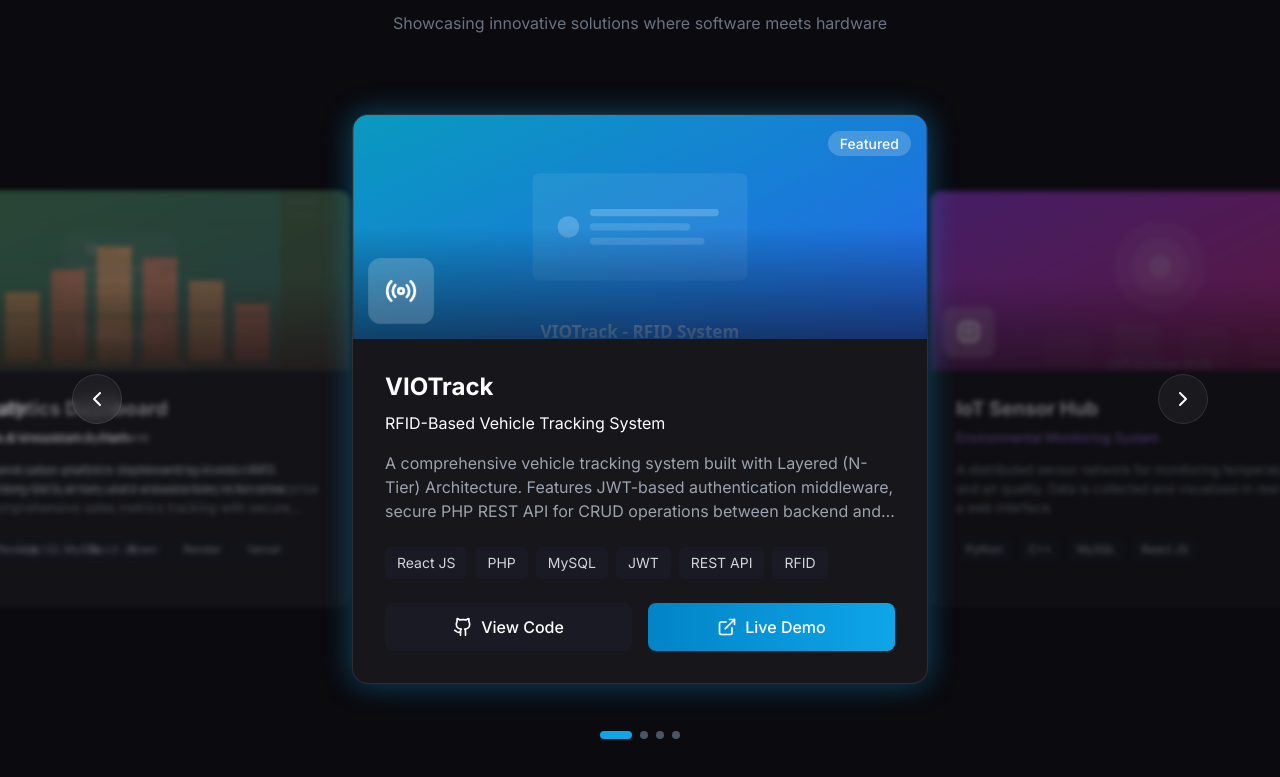
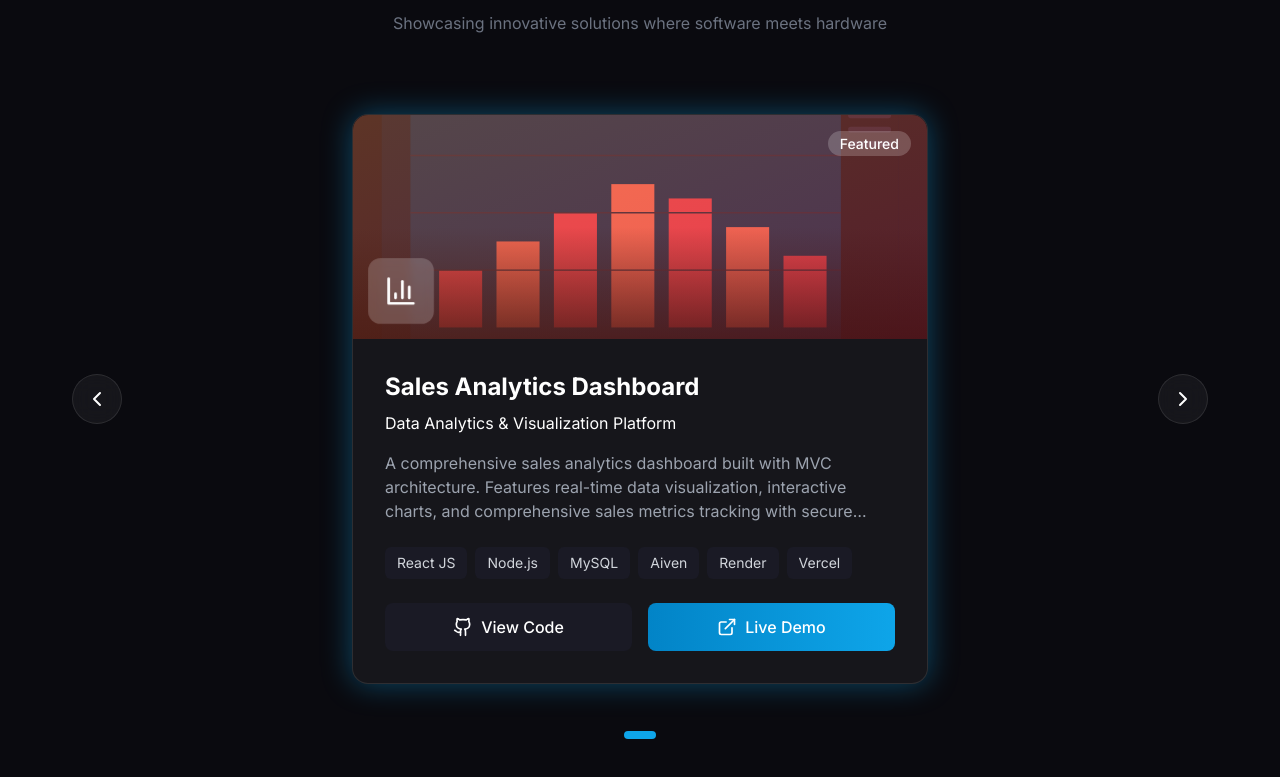
Before and after one commit to marchugue/my-portfolio, a React (Vite) app: page / in a window 1280 px wide. Shown: the part 1911-2688 px from the top of the page. Built offline with nearby package versions, Linux system fonts and the light colour scheme.

Commit message:
Update Projects.jsx with enhanced carousel and styling

```diff
--- a/src/components/sections/Projects.jsx
+++ b/src/components/sections/Projects.jsx
@@ -10,42 +10,6 @@ const Projects = () => {
   const projects = [
     {
       id: 1,
-      title: 'VIOTrack',
-      subtitle: 'RFID-Based Vehicle Tracking System',
-      description:
-        'A comprehensive vehicle tracking system built with Layered (N-Tier) Architecture. Features JWT-based authentication middleware, secure PHP REST API for CRUD operations between backend and frontend, RFID scanning integration, and a responsive React dashboard.',
-      tech: ['React JS', 'PHP', 'MySQL', 'JWT', 'REST API', 'RFID'],
-      icon: Radio,
-      color: 'from-cyan-500 to-blue-600',
-      accent: 'cyan',
-      image: '/placeholder-viotrack.svg',
-    },
-    {
-      id: 2,
-      title: 'IoT Sensor Hub',
-      subtitle: 'Environmental Monitoring System',
-      description:
-        'A distributed sensor network for monitoring temperature, humidity, and air quality. Data is collected and visualized in real-time through a web interface.',
-      tech: ['Python', 'C++', 'MySQL', 'React JS'],
-      icon: Cpu,
-      color: 'from-purple-500 to-pink-600',
-      accent: 'purple',
-      image: '/placeholder-iot.svg',
-    },
-    {
-      id: 3,
-      title: 'SecureAuth',
-      subtitle: 'Multi-Factor Authentication System',
-      description:
-        'A secure authentication platform implementing various MFA methods including SMS, email, and hardware tokens for enterprise applications.',
-      tech: ['Java', 'PHP', 'MySQL', 'React JS'],
-      icon: Shield,
-      color: 'from-green-500 to-emerald-600',
-      accent: 'green',
-      image: '/placeholder-auth.svg',
-    },
-    {
-      id: 4,
       title: 'Sales Analytics Dashboard',
       subtitle: 'Data Analytics & Visualization Platform',
       description:
```
